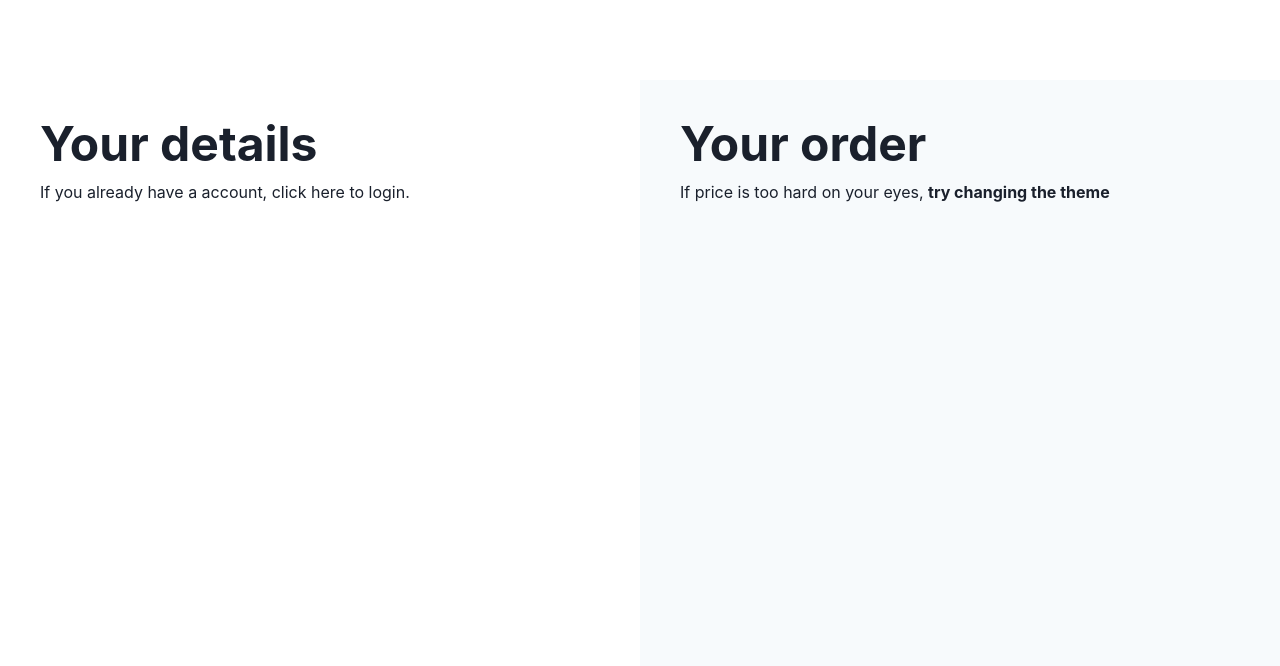
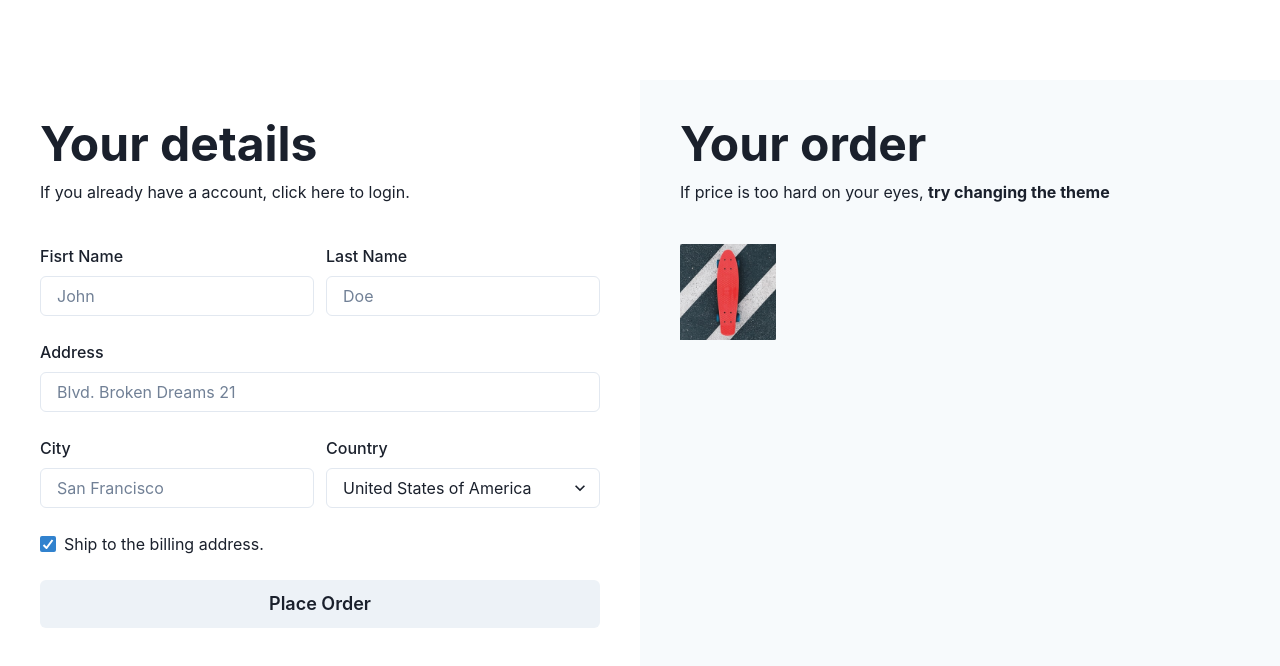
Before and after one commit to tahseenafzal/order-details, a Next.js app: page / in a window 1280 px wide. Shown: the top 666 px of the page. Built offline with nearby package versions, Linux system fonts and the light colour scheme.

Commit message:
Update index.tsx
Create separate components of Order and Details and update in this file

```diff
--- a/pages/index.tsx
+++ b/pages/index.tsx
@@ -1,36 +1,13 @@
 import { Container, Flex, VStack, Heading, Text } from "@chakra-ui/react";
+import Details from "../component/Details";
+import Order from "../component/Order";
 
 export default function Home() {
   return (
     <Container maxW={"container.xl"} p={0}>
       <Flex h={"100vh"} py={20} direction={["column-reverse", "row"]}>
-        <VStack
-          w={"full"}
-          h={"full"}
-          p={10}
-          spacing={10}
-          alignItems={"flex-start"}
-        >
-          <VStack spacing={3} alignItems={"flex-start"}>
-            <Heading size={"2xl"}>Your details</Heading>
-            <Text>If you already have a account, click here to login.</Text>
-          </VStack>
-        </VStack>
-        <VStack
-          w={"full"}
-          h={"full"}
-          p={10}
-          spacing={10}
-          alignItems={"flex-start"}
-          bg={"gray.50"}
-        >
-          <VStack spacing={3} alignItems={"flex-start"}>
-            <Heading size={"2xl"}>Your order</Heading>
-            <Text>
-              If price is too hard on your eyes, <b>try changing the theme</b>
-            </Text>
-          </VStack>
-        </VStack>
+        <Details />
+        <Order />
       </Flex>
     </Container>
   );
```
